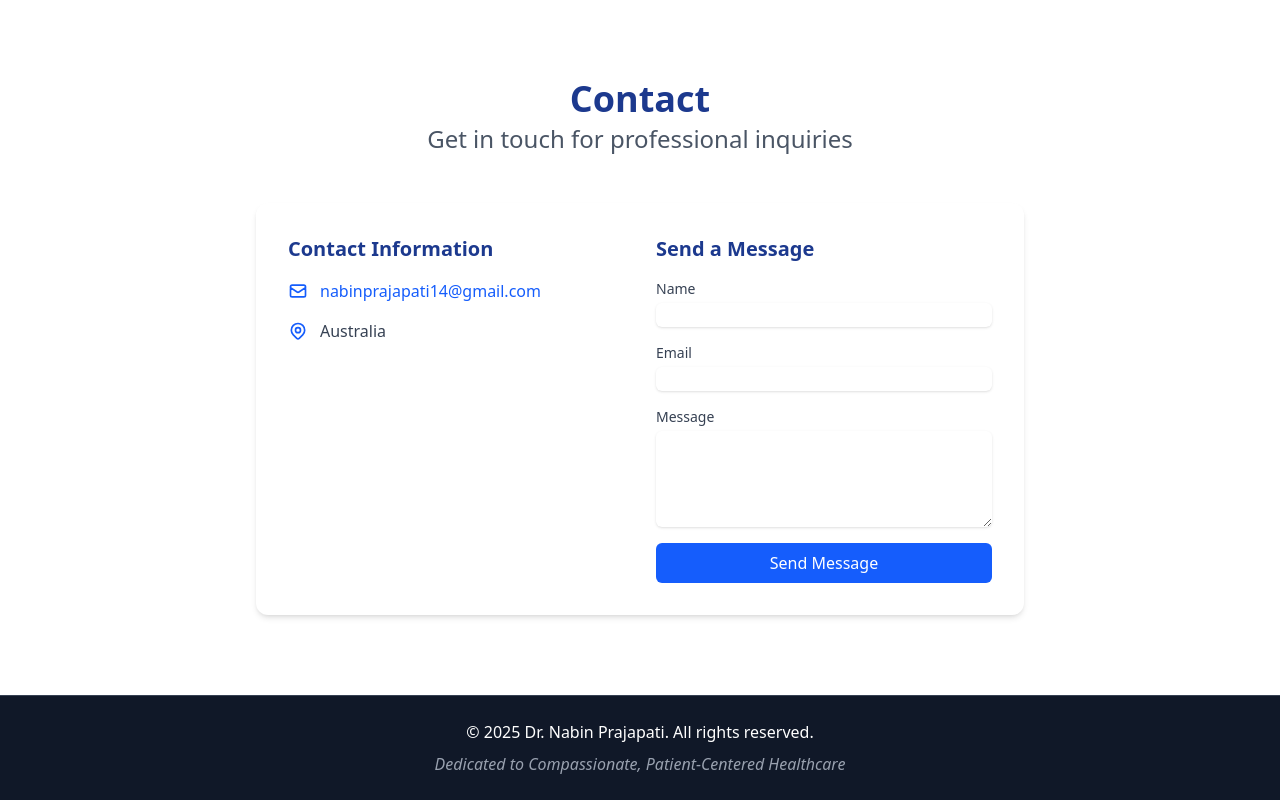
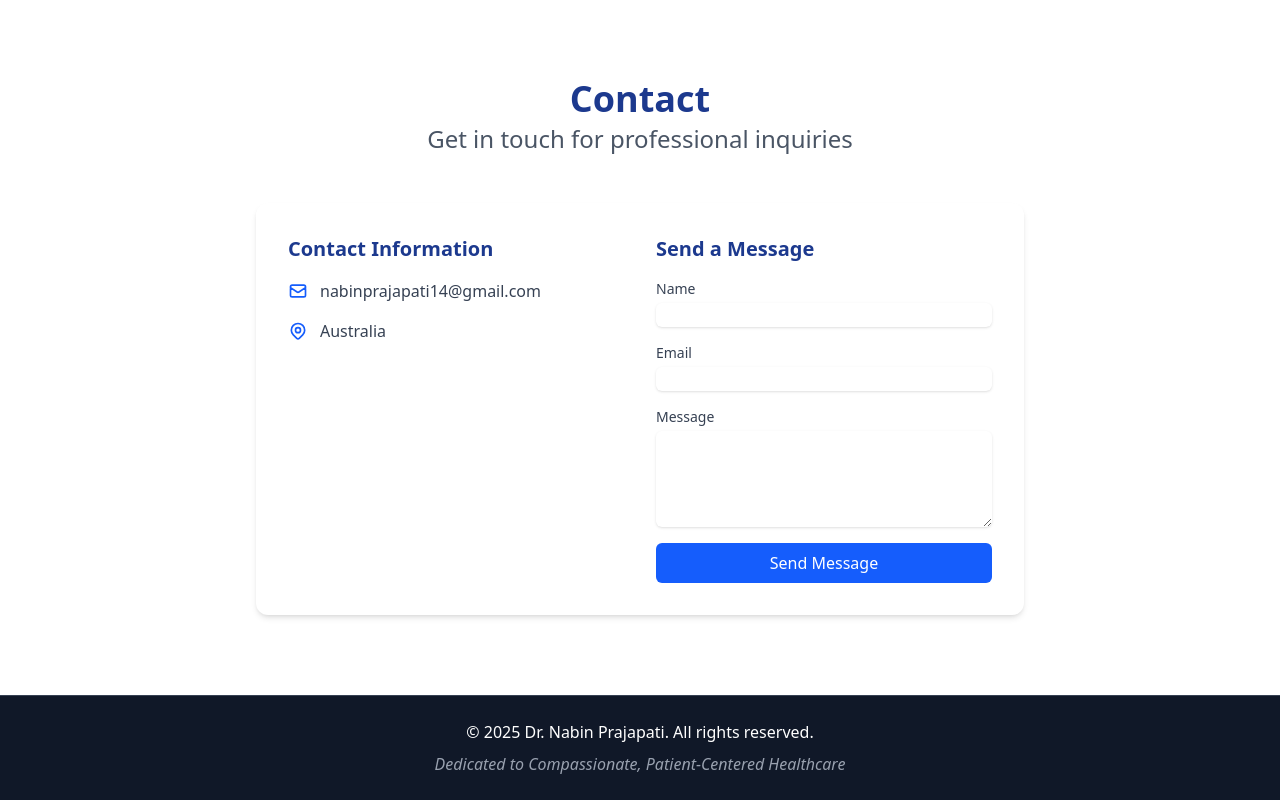
Before and after one commit to sabinpr/Nabin-Portfolio, a React (Vite) app: page / in a window 1280 px wide. Shown: the part 2772-3572 px from the top of the page. Built offline with nearby package versions, Linux system fonts and the light colour scheme.

Commit message:
saomthing

```diff
--- a/src/components/Contact.jsx
+++ b/src/components/Contact.jsx
@@ -79,7 +79,7 @@ const Contact = () => {
                     </svg>
                     <a
                       href="mailto:nabinprajapati14@gmail.com"
-                      className="text-blue-600 dark:text-blue-400 hover:underline"
+                      className="text-gray-700 dark:text-gray-300 hover:text-blue-600 hover:dark:text-blue-400"
                     >
                       nabinprajapati14@gmail.com
                     </a>
```
